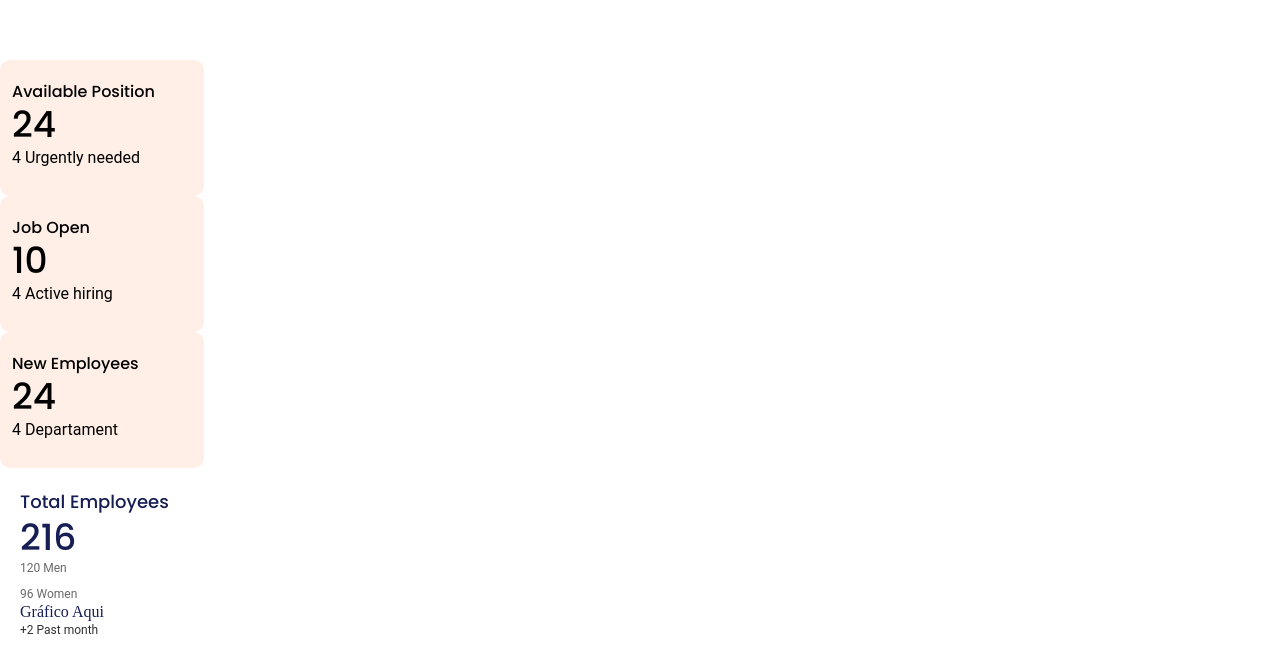
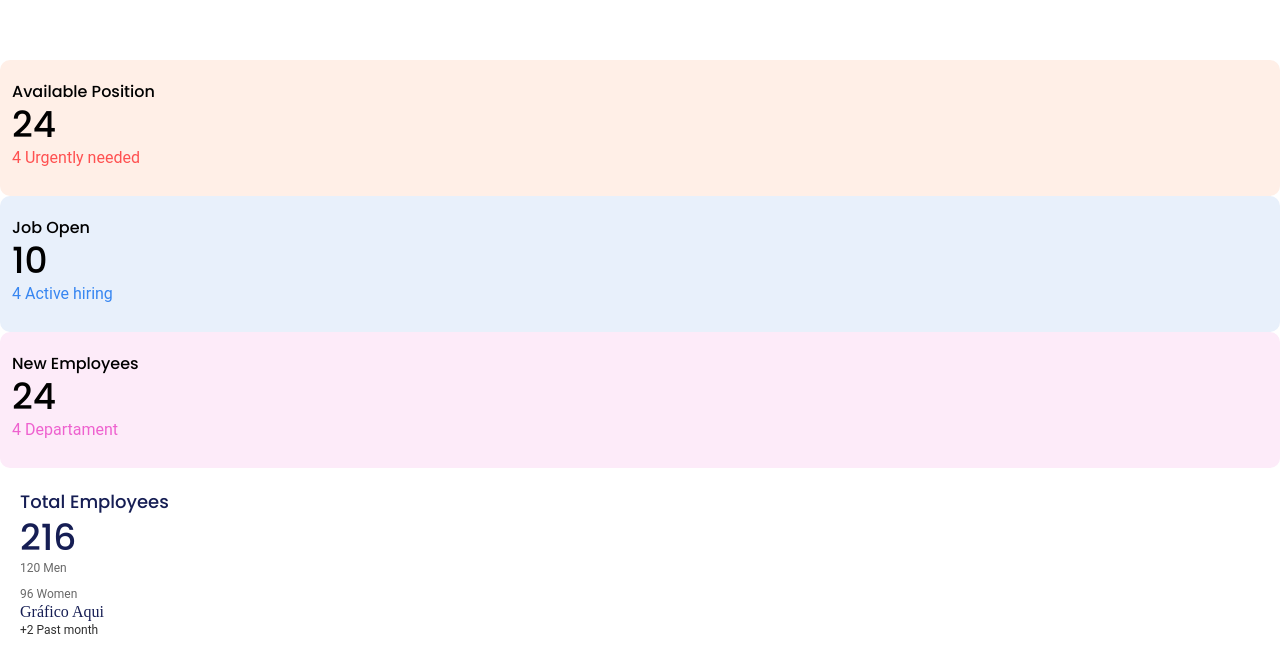
Before and after one commit to samuelleitee/We-HR, a React (Vite) app: page /dashboard in a window 1280 px wide. Shown: the part 740-1405 px from the top of the page. Built offline with nearby package versions, Linux system fonts and the light colour scheme.

Commit message:
style: add stylesheet attributes to ResourceCard component according to the variant defined
Co-authored-by: PauloBezz <paulo.bezerra2057@gmail.com>

```diff
--- a/src/components/cards/ResourceCards/index.jsx
+++ b/src/components/cards/ResourceCards/index.jsx
@@ -1,11 +1,20 @@
 import React from "react";
 import styles from "./styles.module.css"
 
-export function ResourceCard({title, number, info}){
+export function ResourceCard({title, number, info, variant}){
+    function getVariant(variant) {
+        if (variant == "positions") {
+            return styles.positions
+        } else if (variant == "jobs") {
+            return styles.jobs
+        } else if (variant == "employees") {
+            return styles.employees
+        }
+    }
 
     return(
         <>
-        <div className={styles.container}>
+        <div className={`${styles.container} ${getVariant(variant)}`}>
             <h3>{title}</h3>
             <h1>{number}</h1>
             <h2>{info}</h2>
--- a/src/components/cards/ResourceCards/styles.module.css
+++ b/src/components/cards/ResourceCards/styles.module.css
@@ -1,10 +1,8 @@
 .container {
     display: flex;
     flex-direction: column;
-    background-color: #FFEFE7;
     border-radius: 10px;
 
-    width: 204px;
     height: 136px;
     padding: 1.25rem 0.75rem 0.75rem 0.75rem;
 }
@@ -20,3 +18,30 @@
 .container h2 {
     font: var(--subtitle-medium);
 }
+
+/* POSITIONS VARIANT */
+.positions {
+    background: #FFEFE7;
+}
+
+.positions h2 {
+    color: var(--main-color);
+}
+
+/* JOBS VARIANT */
+.jobs {
+    background: #E8F0FB;
+}
+
+.jobs h2 {
+    color: #3786F1;
+}
+
+/* EMPLOYEES VARIANT */
+.employees {
+    background: #FDEBF9;
+}
+
+.employees h2 {
+    color: #EE61CF;
+}
--- a/src/pages/Dashboard/index.jsx
+++ b/src/pages/Dashboard/index.jsx
@@ -7,9 +7,9 @@ export function Dashboard() {
     return (
       <>
         <Sidebar />
-        <ResourceCard title="Available Position" number="24" info="4 Urgently needed" />
-        <ResourceCard title="Job Open" number="10" info="4 Active hiring" />
-        <ResourceCard title="New Employees" number="24" info="4 Departament" />
+        <ResourceCard title="Available Position" number="24" info="4 Urgently needed" variant="positions" />
+        <ResourceCard title="Job Open" number="10" info="4 Active hiring" variant="jobs" />
+        <ResourceCard title="New Employees" number="24" info="4 Departament" variant="employees" />
         <InfoCard title={"Total Employees"} number="216" men="120 Men" women="96 Women" grafico="Gráfico Aqui" info="+2 Past month" />
         <InfoCard title={"Talent Request"} number="16" men="6 Men" women="10 Women" grafico="Gráfico Aqui" info="+5% Past month" />
       </>
```
